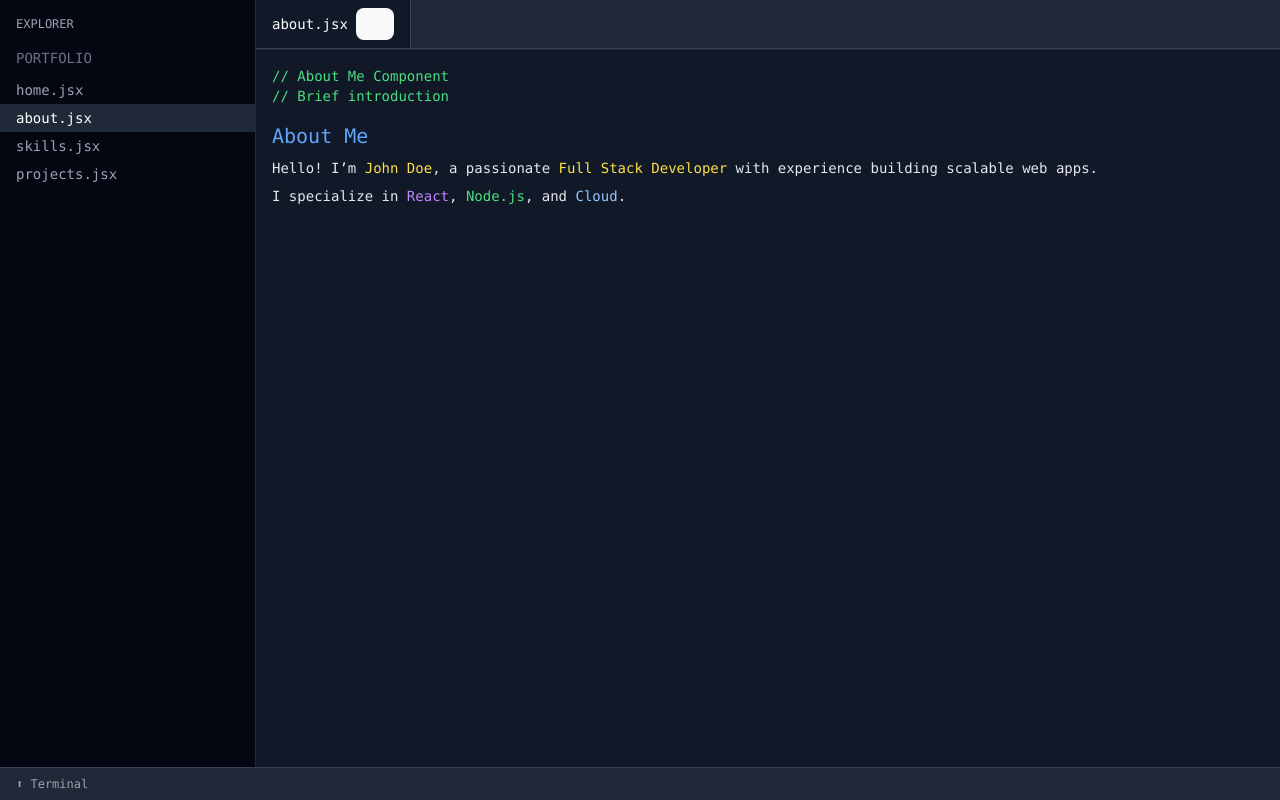
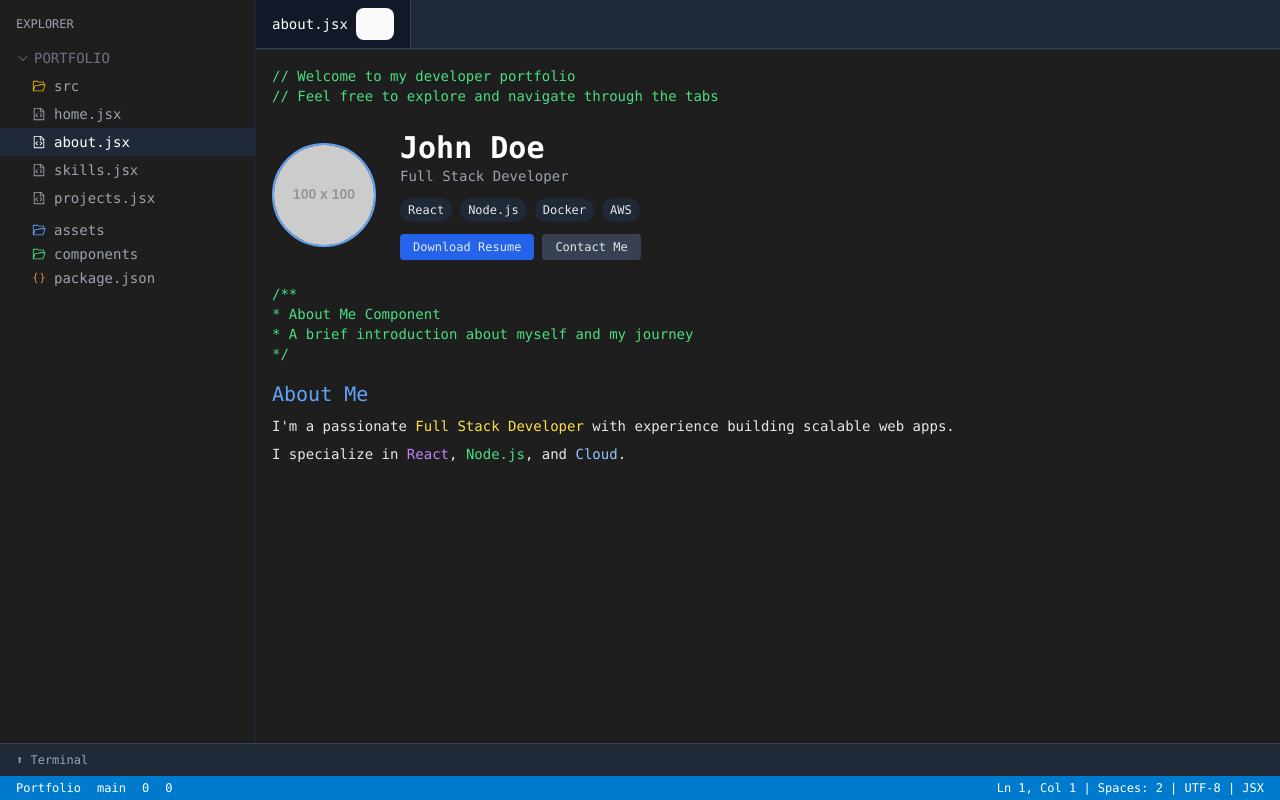
Before and after one commit to TheshikaSamaraweera/Portfolio_Code_Editer, a React (Vite) app: page / in a window 1280 px wide. Built offline with nearby package versions, Linux system fonts and the light colour scheme.

Commit message:
add status bar and update about me page

```diff
--- a/src/App.css
+++ b/src/App.css
@@ -1,5 +1,8 @@
 #root {
 
+  height: 100%;
+  width: 100%;
+  margin: 0;
 }
 
 
--- a/src/App.jsx
+++ b/src/App.jsx
@@ -3,6 +3,7 @@ import Sidebar from "./components/Sidebar";
 import Tab from "./components/Tab";
 import About from "./pages/About";
 import Terminal from "./components/Terminal";
+import StatusBar from "./components/StatusBar";
 
 
 const fileComponents = {
@@ -35,24 +36,14 @@ export default function App() {
       <div className="flex flex-1">
         <Sidebar activeFile={activeFile} onFileClick={handleFileClick} />
         <div className="flex-1 flex flex-col">
-      <Tab
-        tabs={activeTabs}
-        activeTab={activeFile}
-        onTabClick={setActiveFile}
-        onClose={handleTabClose}
-      />
-      <div className="flex-1 overflow-auto p-4 bg-gray-900 border-t border-gray-800">
-        {fileComponents[activeFile] || (
-          <p className="text-gray-500">// Select a file to view</p>
-        )}
+          <Tab tabs={activeTabs} activeTab={activeFile} onTabClick={setActiveFile} onClose={handleTabClose} />
+          <div className="flex-1 overflow-auto p-4 bg-[#1e1e1e] border-t border-gray-800">
+            {fileComponents[activeFile] || <p className="text-gray-500">// Select a file to view</p>}
           </div>
         </div>
       </div>
-  <Terminal
-    isOpen={terminalOpen}
-    onToggle={() => setTerminalOpen(!terminalOpen)}
-  />
+      <Terminal isOpen={terminalOpen} onToggle={() => setTerminalOpen(!terminalOpen)} />
+      <StatusBar />
     </div>
-
   );
 }
--- a/src/components/Sidebar.jsx
+++ b/src/components/Sidebar.jsx
@@ -1,30 +1,56 @@
 import React from "react";
+import { VscChevronDown, VscFolderOpened, VscJson, VscFileCode } from "react-icons/vsc";
 
 const files = [
-  "home.jsx",
-  "about.jsx",
-  "skills.jsx",
-  "projects.jsx",
+  { name: "home.jsx", icon: <VscFileCode /> },
+  { name: "about.jsx", icon: <VscFileCode /> },
+  { name: "skills.jsx", icon: <VscFileCode /> },
+  { name: "projects.jsx", icon: <VscFileCode /> },
 ];
 
 export default function Sidebar({ activeFile, onFileClick }) {
   return (
-    <div className="w-64 bg-gray-950 border-r border-gray-800">
+    <div className="w-64 bg-[#1e1e1e] border-r border-gray-800 flex flex-col">
       <div className="p-4 text-xs text-gray-400">EXPLORER</div>
-      <div className="pl-4 text-gray-500 text-sm">PORTFOLIO</div>
-      <ul className="mt-2">
+      <div className="pl-4 text-gray-500 text-sm flex items-center">
+        <VscChevronDown className="mr-1" /> PORTFOLIO
+      </div>
+
+      {/* Folder */}
+      <div className="mt-2 pl-8 flex items-center text-gray-400">
+        <VscFolderOpened className="mr-2 text-yellow-500" /> src
+      </div>
+
+      {/* Files */}
+      <ul className="mt-1">
         {files.map((file) => (
           <li
-            key={file}
-            onClick={() => onFileClick(file)}
-            className={`px-4 py-1 cursor-pointer hover:bg-gray-800 ${
-              activeFile === file ? "bg-gray-800 text-white" : "text-gray-400"
+            key={file.name}
+            onClick={() => onFileClick(file.name)}
+            className={`flex items-center px-8 py-1 cursor-pointer hover:bg-gray-800 ${
+              activeFile === file.name
+                ? "bg-gray-800 text-white"
+                : "text-gray-400"
             }`}
           >
-            {file}
+            <span className="mr-2">{file.icon}</span>
+            {file.name}
           </li>
         ))}
       </ul>
+
+      {/* Assets & Components */}
+      <div className="mt-2 pl-8 flex items-center text-gray-400">
+        <VscFolderOpened className="mr-2 text-blue-400" /> assets
+      </div>
+      <div className="mt-1 pl-8 flex items-center text-gray-400">
+        <VscFolderOpened className="mr-2 text-green-400" /> components
+      </div>
+
+      {/* JSON File */}
+      <div className="mt-1 pl-8 flex items-center text-gray-400">
+        <VscJson className="mr-2 text-orange-400" /> package.json
+      </div>
     </div>
   );
 }
--- /dev/null
+++ b/src/components/StatusBar.jsx
@@ -0,0 +1,15 @@
+import React from "react";
+
+export default function StatusBar() {
+  return (
+    <div className="flex justify-between items-center bg-[#007acc] text-white text-xs px-4 py-1">
+      <div className="flex space-x-4">
+        <span>Portfolio</span>
+        <span>main</span>
+        <span>0</span>
+        <span>0</span>
+      </div>
+      <div>Ln 1, Col 1 | Spaces: 2 | UTF-8 | JSX</div>
+    </div>
+  );
+}
--- a/src/index.css
+++ b/src/index.css
@@ -12,7 +12,7 @@
 
   color-scheme: light dark;
   color: rgba(255, 255, 255, 0.87);
-  background-color: #242424;
+  background-color: #1e1e1e;
 
   font-synthesis: none;
   text-rendering: optimizeLegibility;
@@ -38,6 +38,7 @@ body {
   flex-direction: column;
   width: 100%;
   height: 100%;
+  background-color: #1e1e1e;
 }
 
 
--- a/src/pages/About.jsx
+++ b/src/pages/About.jsx
@@ -1,18 +1,55 @@
+import React from "react";
+
 export default function About() {
   return (
+    <div className="text-sm">
+      <p className="text-green-400">// Welcome to my developer portfolio</p>
+      <p className="text-green-400">// Feel free to explore and navigate through the tabs</p>
+
+      {/* Profile */}
+      <div className="mt-6 flex items-center space-x-6">
+        <img
+          src="https://via.placeholder.com/100"
+          alt="Profile"
+          className="rounded-full border-2 border-blue-400"
+        />
         <div>
-      <p className="text-green-400">// About Me Component</p>
-      <p className="text-green-400">// Brief introduction</p>
+          <h1 className="text-white text-3xl font-bold">John Doe</h1>
+          <p className="text-gray-400">Full Stack Developer</p>
+          <div className="mt-3 flex space-x-2">
+            <span className="bg-gray-800 px-2 py-1 rounded-full text-xs">React</span>
+            <span className="bg-gray-800 px-2 py-1 rounded-full text-xs">Node.js</span>
+            <span className="bg-gray-800 px-2 py-1 rounded-full text-xs">Docker</span>
+            <span className="bg-gray-800 px-2 py-1 rounded-full text-xs">AWS</span>
+          </div>
+          <div className="mt-3 flex space-x-2">
+            <button className="bg-blue-600 hover:bg-blue-500 px-3 py-1 rounded text-xs">
+              Download Resume
+            </button>
+            <button className="bg-gray-700 hover:bg-gray-600 px-3 py-1 rounded text-xs">
+              Contact Me
+            </button>
+          </div>
+        </div>
+      </div>
 
+      {/* About Section */}
+      <div className="mt-6">
+        <p className="text-green-400">/**</p>
+        <p className="text-green-400"> * About Me Component</p>
+        <p className="text-green-400"> * A brief introduction about myself and my journey</p>
+        <p className="text-green-400">*/</p>
         <h2 className="text-blue-400 text-xl mt-4">About Me</h2>
         <p className="mt-2">
-        Hello! I’m <span className="text-yellow-300">John Doe</span>, a passionate{" "}
-        <span className="text-yellow-300">Full Stack Developer</span> with experience building scalable web apps.
+          I'm a passionate <span className="text-yellow-300">Full Stack Developer</span> with
+          experience building scalable web apps.
         </p>
         <p className="mt-2">
           I specialize in <span className="text-purple-400">React</span>,{" "}
-        <span className="text-green-400">Node.js</span>, and <span className="text-blue-300">Cloud</span>.
+          <span className="text-green-400">Node.js</span>, and{" "}
+          <span className="text-blue-300">Cloud</span>.
         </p>
+      </div>
     </div>
   );
 }
```
Lines whose indentation alone changed are shown as unchanged.
